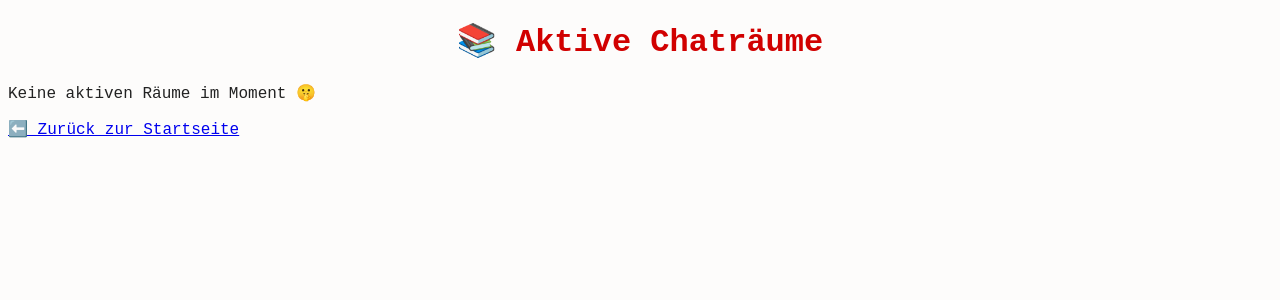
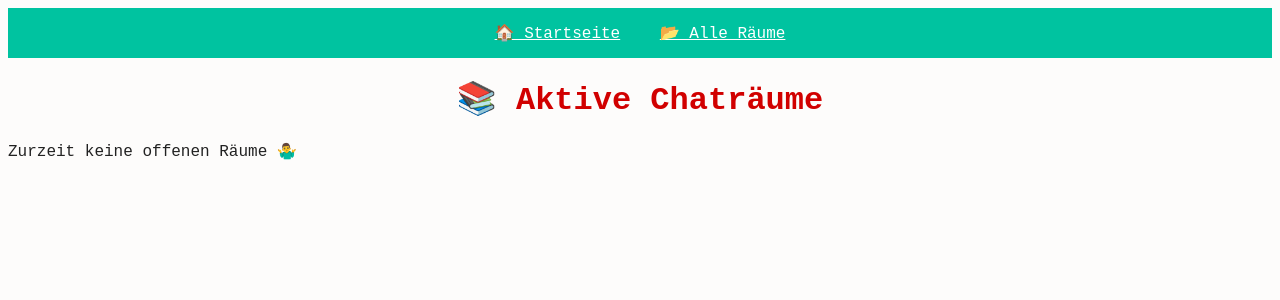
Before and after one commit to Benjaminunterstrich20/Projekt-Pausenhof, a Flask app: a page that uses templates/raeume.html in a window 1280 px wide. Shown: the top 300 px of the page. Run offline with Flask 2, Linux system fonts and the light colour scheme.

Commit message:
Update raeume.html

```diff
--- a/templates/raeume.html
+++ b/templates/raeume.html
@@ -1,22 +1,26 @@
 <!DOCTYPE html>
 <html>
 <head>
-    <title>Alle Pausenhof-Räume</title>
-    <link rel="stylesheet" href="/static/style.css">
+    <meta charset="UTF-8" />
+    <title>Alle Räume</title>
+    <link rel="stylesheet" href="/static/style.css" />
 </head>
 <body>
+    <nav style="background: #00c3a0; padding: 15px; text-align: center;">
+        <a href="/" style="color: white; margin: 0 15px;">🏠 Startseite</a>
+        <a href="/räume" style="color: white; margin: 0 15px;">📂 Alle Räume</a>
+    </nav>
+
     <h1>📚 Aktive Chaträume</h1>
 
     {% if codes %}
         <ul>
             {% for code in codes %}
-                <li><strong>{{ code }}</strong> – bereit zum Flüstern</li>
+                <li><strong>{{ code }}</strong></li>
             {% endfor %}
         </ul>
     {% else %}
-        <p>Keine aktiven Räume im Moment 🤫</p>
+        <p>Zurzeit keine offenen Räume 🤷‍♂️</p>
     {% endif %}
-
-    <a href="/">⬅️ Zurück zur Startseite</a>
 </body>
 </html>
```
